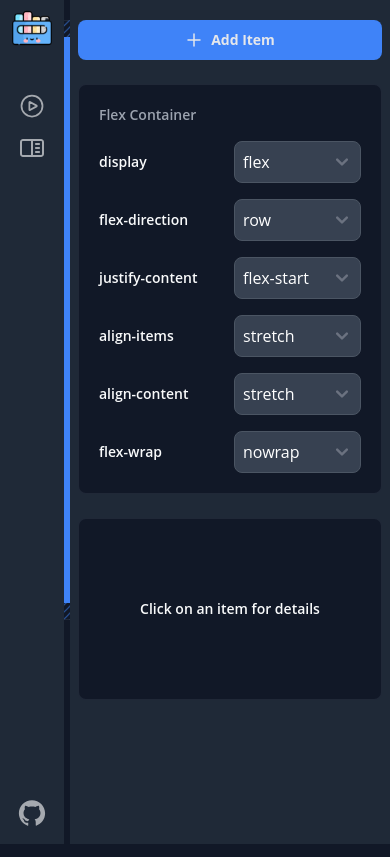
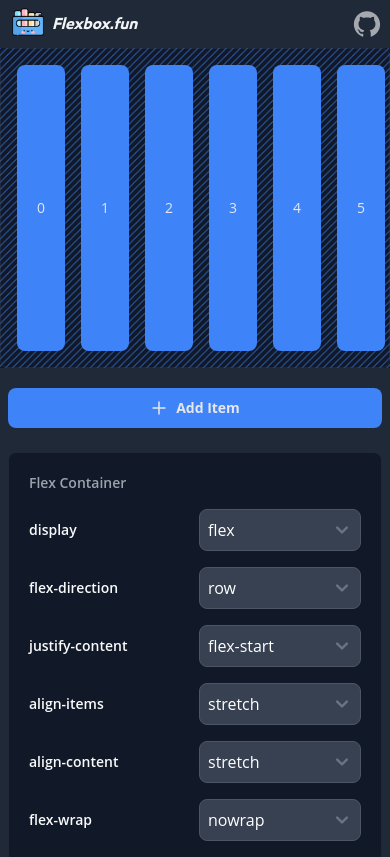
Before and after one commit to alsoamit/flexbox.fun, a Next.js app: page /app in a window 390 px wide. Shown: the top 857 px of the page. Built offline with nearby package versions, Linux system fonts and the light colour scheme; no server answers.

Commit message:
feat: responsive -> app

```diff
--- a/src/flexbox/FlexBoxItem.tsx
+++ b/src/flexbox/FlexBoxItem.tsx
@@ -23,7 +23,7 @@ export default function FlexBoxItem({
   };
 
   const itemClass = classNames(
-    `flex px-16 items-center justify-center rounded-lg bg-blue-500 py-10`,
+    `flex md:px-16 px-5 items-center justify-center rounded-lg bg-blue-500 py-4 md:py-10`,
     { 'border-white border': item?.id === activeItemId },
     { [item?.alignSelf]: true }
   );
--- a/src/flexbox/Hero.tsx
+++ b/src/flexbox/Hero.tsx
@@ -25,10 +25,10 @@ export default function FlexBoxContainer({
   );
 
   return (
-    <section className="w-full max-w-full flex-1">
-      <div className="bg-stripes w-full max-w-full overflow-hidden rounded-lg">
+    <section className="w-full max-w-full flex-1 pt-7 md:pt-0">
+      <div className="bg-stripes w-full max-w-full overflow-hidden md:rounded-lg">
         <div
-          className={`c-border h-[600px] w-full overflow-hidden rounded-lg p-4 ${containerClassNames}`}
+          className={`c-border h-80 w-full overflow-hidden rounded-lg p-4 md:h-[600px] ${containerClassNames}`}
         >
           {children}
         </div>
--- a/src/flexbox/ToolBox.tsx
+++ b/src/flexbox/ToolBox.tsx
@@ -57,8 +57,8 @@ export default function ToolBox({
 
   return (
     <>
-      <div className="w-80"></div>
-      <section className="fixed top-0 bottom-0 right-0 col-span-4 w-80 space-y-6 overflow-y-auto p-2 py-5 dark:bg-gray-800">
+      <div className="md:w-80"></div>
+      <section className="top-0 bottom-0 right-0 col-span-4 space-y-6 overflow-y-auto p-2 py-5 dark:bg-gray-800 md:fixed md:w-80">
         <div className="">
           <button
             onClick={(e: any) =>
--- a/src/flexbox/index.tsx
+++ b/src/flexbox/index.tsx
@@ -116,7 +116,7 @@ export default function FlexBox() {
   const [itemsState, dispatchItem] = useReducer(itemReducer, initialItemsState);
 
   return (
-    <div className="flex w-full max-w-full gap-5 py-5 pl-5">
+    <div className="flex w-full max-w-full flex-col py-5 md:flex-row md:gap-5 md:pl-5">
       <FlexBoxContainer appState={state}>
         {itemsState.items?.map((i: IFlexItem) => (
           <FlexBoxItem
--- a/src/home/Hero.tsx
+++ b/src/home/Hero.tsx
@@ -161,62 +161,63 @@ export function HeroWidget() {
       <div className="c-border flex gap-4 border-t-0 bg-gray-900 text-sm md:h-96 md:w-96">
         <div className="w-full space-y-4 p-5 dark:bg-gray-900">
           <div className="flex items-center justify-between space-x-2">
-            <h2 className="c-title flex-1 whitespace-nowrap">Flex Direction</h2>
+            <h3 className="c-title flex-1 whitespace-nowrap">flex-direction</h3>
             <Select
               value={flexDirection}
               onChange={(e) => setFlexDirection(e?.target?.value as any)}
               className="flex-1"
               sizing="sm"
             >
-              <option value="flex-col">Flex Col</option>
-              <option value="flex-col-reverse">Col Reverse</option>
-              <option value="flex-row">Row</option>
-              <option value="flex-row-reverse">Row Reverse</option>
+              <option value="flex-row">row</option>
+              <option value="flex-row-reverse">row-reverse</option>
+              <option value="flex-col">column</option>
+              <option value="flex-col-reverse">column-reverse</option>
             </Select>
           </div>
           <div className="flex items-center justify-between space-x-2">
-            <h2 className="c-title flex-1 whitespace-nowrap">
-              Justify Content
-            </h2>
+            <h3 className="c-title flex-1 whitespace-nowrap">
+              justify-content
+            </h3>
             <Select
               className="flex-1"
               sizing="sm"
               value={justifyContent}
               onChange={(e) => setJustifyContent(e?.target?.value as any)}
             >
-              <option value="justify-start">Start</option>
-              <option value="justify-center">Center</option>
-              <option value="justify-between">Between</option>
-              <option value="justify-around">Around</option>
-              <option value="justify-evenly">Evenly</option>
-              <option value="justify-start">End</option>
+              <option value="justify-start">flex-start</option>
+              <option value="justify-end">flex-end</option>
+              <option value="justify-center">center</option>
+              <option value="justify-between">space-between</option>
+              <option value="justify-around">space-around</option>
+              <option value="justify-evenly">space-evenly</option>
             </Select>
           </div>
           <div className="flex items-center justify-between space-x-2">
-            <h2 className="c-title flex-1 whitespace-nowrap">Align Items</h2>
+            <h3 className="c-title flex-1 whitespace-nowrap">align-items</h3>
             <Select
               value={alignItems}
               className="flex-1"
               sizing="sm"
               onChange={(e) => setAlignItems(e?.target?.value as any)}
             >
-              <option value="items-start">Start</option>
-              <option value="items-center">Center</option>
-              <option value="items-end">End</option>
-              <option value="items-stretch">Stretch</option>
+              <option value="items-start">flex-start</option>
+              <option value="items-end">flex-end</option>
+              <option value="items-center">center</option>
+              <option value="items-baseline">baseline</option>
+              <option value="items-stretch">stretch</option>
             </Select>
           </div>
           <div className="flex items-center justify-between space-x-2">
-            <h2 className="c-title flex-1 whitespace-nowrap">Flex Wrap</h2>
+            <h3 className="c-title flex-1 whitespace-nowrap">flex-wrap</h3>
             <Select
               value={flexWrap}
               onChange={(e) => setFlexWrap(e?.target?.value as any)}
               className="flex-1"
               sizing="sm"
             >
-              <option value="flex-nowrap">No Wrap</option>
-              <option value="flex-wrap">Wrap</option>
-              <option value="flex-wrap-reverse">Wrap Reverse</option>
+              <option value="flex-wrap">wrap</option>
+              <option value="flex-nowrap">nowrap</option>
+              <option value="flex-wrap-reverse">wrap-reverse</option>
             </Select>
           </div>
         </div>
--- a/src/home/index.tsx
+++ b/src/home/index.tsx
@@ -11,8 +11,7 @@ export default function Home() {
         <title>Flexbox Playground</title>
         <meta
           name="description"
-          content="
-A Flexbox Playground that Lets You Experiment and Master Web Layouts"
+          content="Flexbox Playground - Experiment and Master Web Layouts with this interactive tool. Create amazing web layouts and test your skills with Flexbox Fun."
         />
         <meta property="og:url" content="https://www.flexbox.fun" />
         <meta property="og:type" content="website" />
@@ -23,7 +22,7 @@ A Flexbox Playground that Lets You Experiment and Master Web Layouts"
         <meta
           property="og:description"
           content="
-A Flexbox Playground that Lets You Experiment and Master Web Layouts"
+Experiment and Master Web Layouts with this interactive tool. Create amazing web layouts and test your skills with Flexbox Fun."
         />
         <meta
           property="og:image"
@@ -39,7 +38,7 @@ A Flexbox Playground that Lets You Experiment and Master Web Layouts"
         <meta
           name="twitter:description"
           content="
-A Flexbox Playground that Lets You Experiment and Master Web Layouts"
+Experiment and Master Web Layouts with this interactive tool. Create amazing web layouts and test your skills with Flexbox Fun."
         />
         <meta
           name="twitter:image"
--- a/src/layout/Navbar.tsx
+++ b/src/layout/Navbar.tsx
@@ -52,16 +52,23 @@ export default function Navbar({ isAppNav = false }: INavbarProps) {
 
   return (
     <>
-      <div className="w-16"></div>
-      <div className="fixed top-0 bottom-0 left-0 flex w-16 flex-col justify-between dark:bg-gray-800 dark:text-white/60">
-        <Link href="/" id="logo" className="flex justify-center px-3 py-2">
+      <div className="md:w-16"></div>
+      <div className="fixed top-0 left-0 right-0 flex h-12 w-full justify-between dark:bg-gray-800 dark:text-white/60 md:bottom-0 md:right-auto md:h-auto md:w-16 md:flex-col">
+        <Link
+          href="/"
+          id="logo"
+          className="flex items-center justify-center gap-2 px-3 py-2"
+        >
           <img
             src="/images/logo.png"
-            className="mb-1 w-full"
+            className="mb-1 h-8 md:h-auto md:w-full"
             alt="flexbox.fun"
           />
+          <p className="c-heading-text text-base font-bold italic text-gray-100 md:hidden">
+            Flexbox.fun
+          </p>
         </Link>
-        <div className="flex flex-1 flex-col items-stretch gap-y-4 py-8">
+        <div className="hidden flex-1 flex-col items-stretch gap-y-4 py-8 md:flex">
           <Link href="/app" className="flex justify-center">
             <svg
               xmlns="http://www.w3.org/2000/svg"
@@ -115,7 +122,7 @@ export default function Navbar({ isAppNav = false }: INavbarProps) {
             </svg>
           </Link>
         </div>
-        <div className="flex items-center justify-center py-4">
+        <div className="flex items-center justify-center py-4 pr-2 md:pr-0">
           <Link href="">
             <AiOutlineGithub className="text-3xl" />
           </Link>
```
